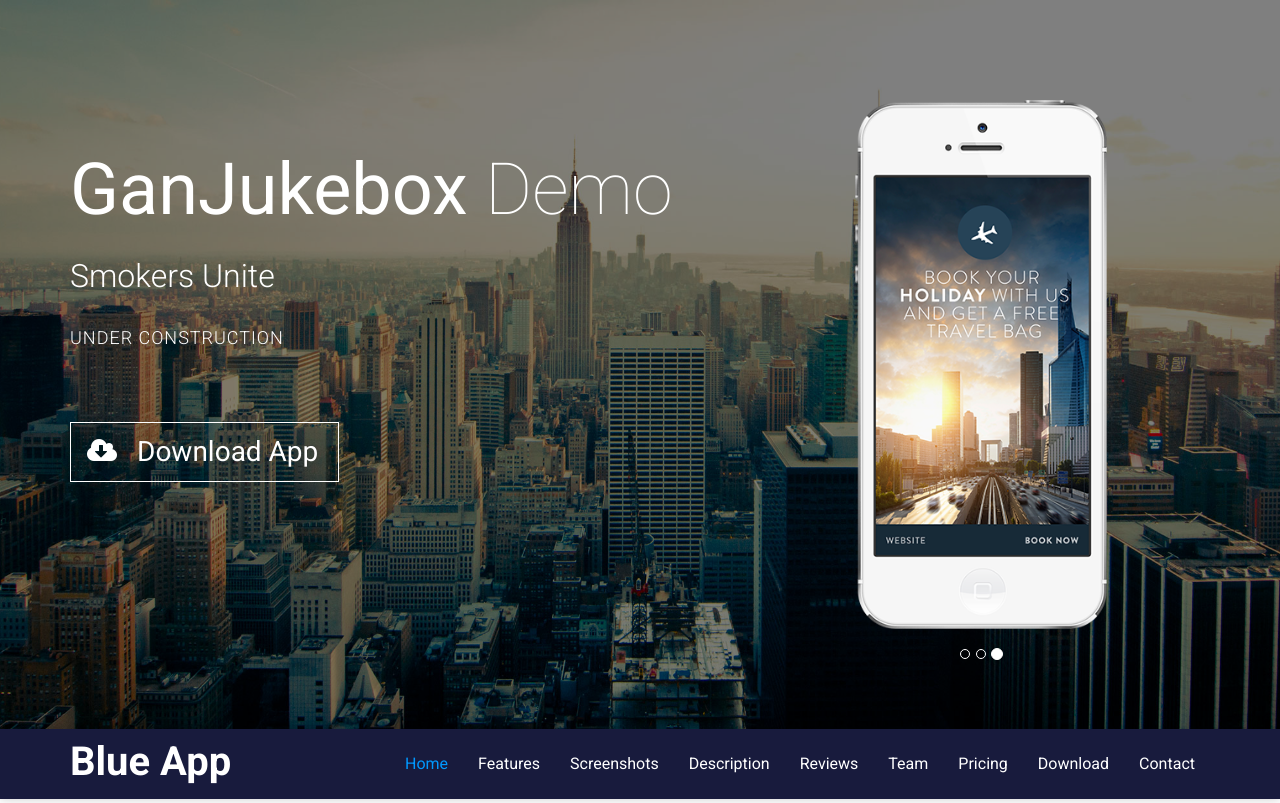
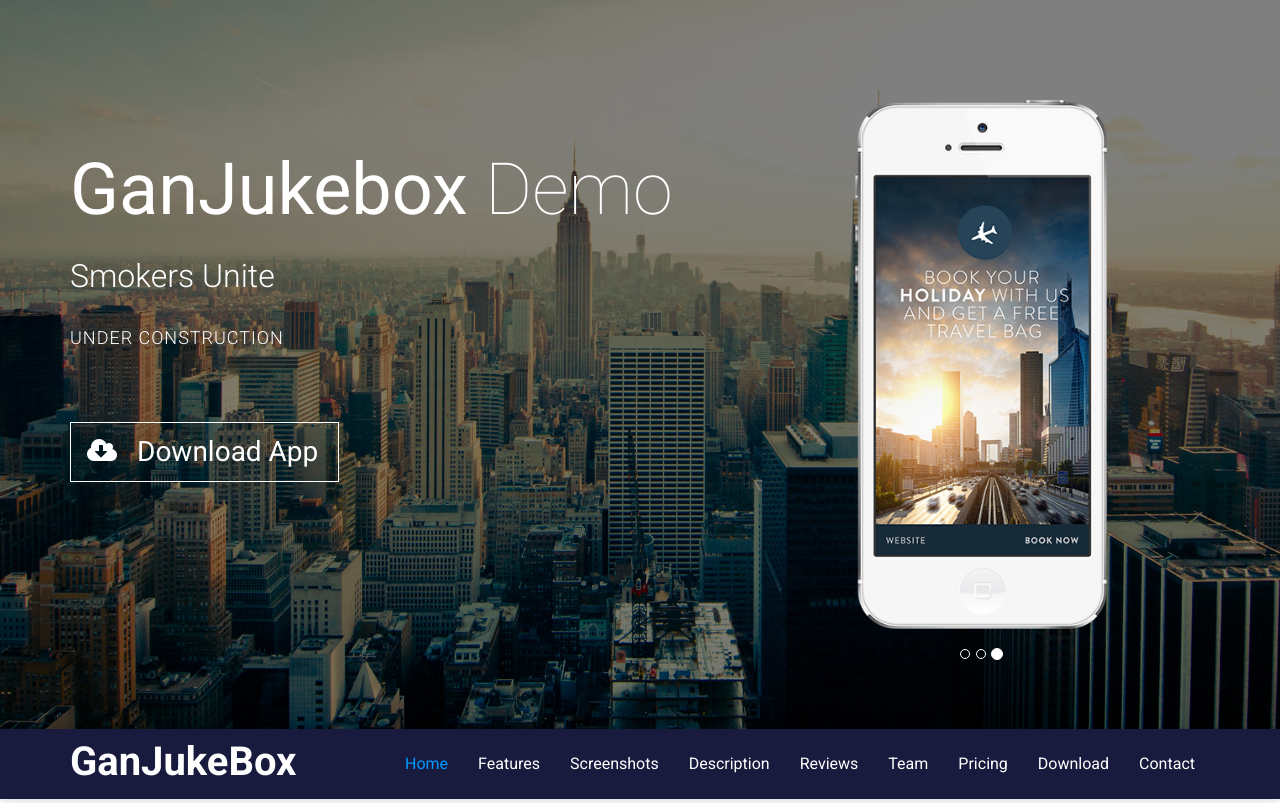
Before and after one commit to uri2488/GanJukebox, a plain HTML site: page index.html in a window 1280 px wide. Shown: the top 803 px of the page. Drawn offline with nearby package versions, Linux system fonts and the light colour scheme.

Commit message:
Updated Copyright Information

```diff
--- a/index.html
+++ b/index.html
@@ -6,7 +6,7 @@
     <meta name="viewport" content="width=device-width, initial-scale=1">
 
     <!-- Template Title -->
-    <title>Blue App</title>
+    <title>GanJukeBox</title>
 
     <link rel="icon" href="images/favicon.ico" type="image/x-icon"/>
 
@@ -101,7 +101,7 @@
                 <span class="icon-bar"></span>
                 <span class="icon-bar"></span>
               </button>
-              <a class="navbar-brand" href="">Blue App</a>
+              <a class="navbar-brand" href="">GanJukeBox</a>
             </div> <!-- end .navbar-header -->
 
             <div class="navbar-collapse collapse">
@@ -706,7 +706,7 @@
     <!-- ====== Copyright Section ====== -->
     <section class="copyright dark-bg">
       <div class="container">
-        <p>&copy; 2014 <a href="#">Blue App</a>, All Rights Reserved</p>
+        <p>&copy; 2014 <a href="#">GanJukeBox</a>, All Rights Reserved</p>
       </div> <!-- end .container -->
     </section>
     <!-- ====== End Copyright Section ====== -->
```
